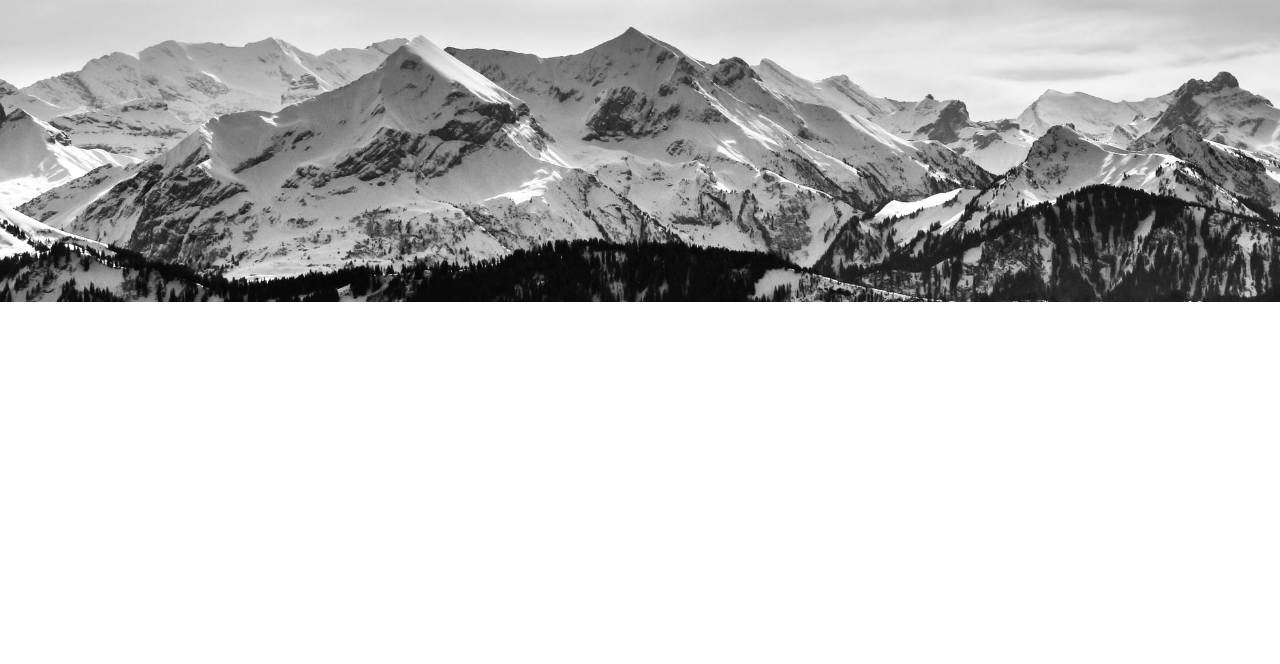
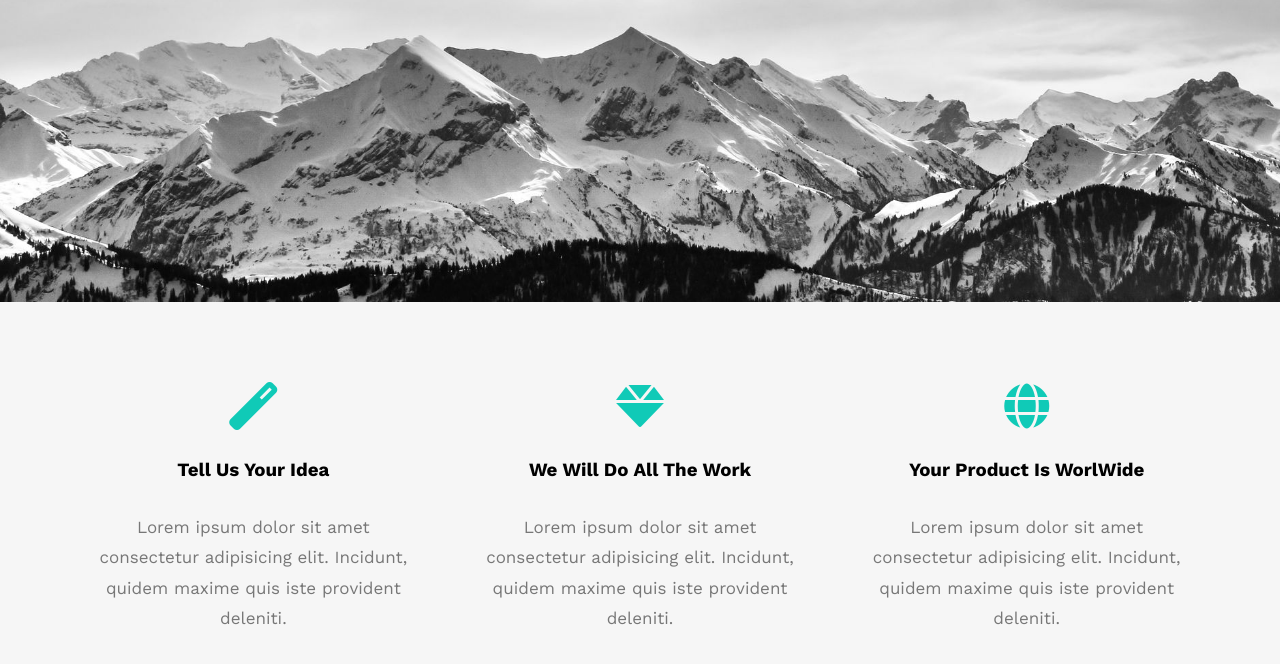
Before and after one commit to Mohammedazzam/HTML-And-CSS-Template1, a plain HTML site: page index.html in a window 1280 px wide. Shown: the part 498-1162 px from the top of the page. Before the commit the page ends 800 px from the top, so only its background shows below. Drawn offline with nearby package versions, Linux system fonts and the light colour scheme.

Commit message:
create features section

```diff
--- a/css/leon.css
+++ b/css/leon.css
@@ -206,3 +206,41 @@ body {
 
 
 /* End Landing Section */
+
+
+/* Start Features */
+
+.features {
+    padding-top: 60px;
+    padding-bottom: 60px;
+    background-color: #f6f6f6;
+}
+
+.features .container {
+    display: grid;
+    grid-template-columns: repeat(auto-fill, minmax(300px, 1fr));
+    grid-gap: 20px;
+}
+
+.features .feat {
+    padding: 20px;
+    text-align: center;
+}
+
+.features .feat i {
+    color: var(--main-color);
+}
+
+.features .feat h3 {
+    font-weight: 800;
+    margin: 30px 0;
+}
+
+.features .feat p {
+    line-height: 1.8;
+    color: #777;
+    font-size: 17px;
+}
+
+
+/* End Features */
--- a/index.html
+++ b/index.html
@@ -46,6 +46,30 @@
         </div>
     </div>
     <!-- End Landing Section -->
+
+    <!-- Start Features -->
+    <div class="features">
+        <div class="container">
+            <div class="feat">
+                <i class="fas fa-magic fa-3x"></i>
+                <h3>Tell Us Your Idea</h3>
+                <p>Lorem ipsum dolor sit amet consectetur adipisicing elit. Incidunt, quidem maxime quis iste provident deleniti.</p>
+            </div>
+
+            <div class="feat">
+                <i class="fas fa-gem fa-3x"></i>
+                <h3>We Will Do All The Work</h3>
+                <p>Lorem ipsum dolor sit amet consectetur adipisicing elit. Incidunt, quidem maxime quis iste provident deleniti.</p>
+            </div>
+
+            <div class="feat">
+                <i class="fas fa-globe fa-3x"></i>
+                <h3>Your Product Is WorlWide</h3>
+                <p>Lorem ipsum dolor sit amet consectetur adipisicing elit. Incidunt, quidem maxime quis iste provident deleniti.</p>
+            </div>
+        </div>
+    </div>
+    <!-- End Features -->
 </body>
 
 </html>
```
